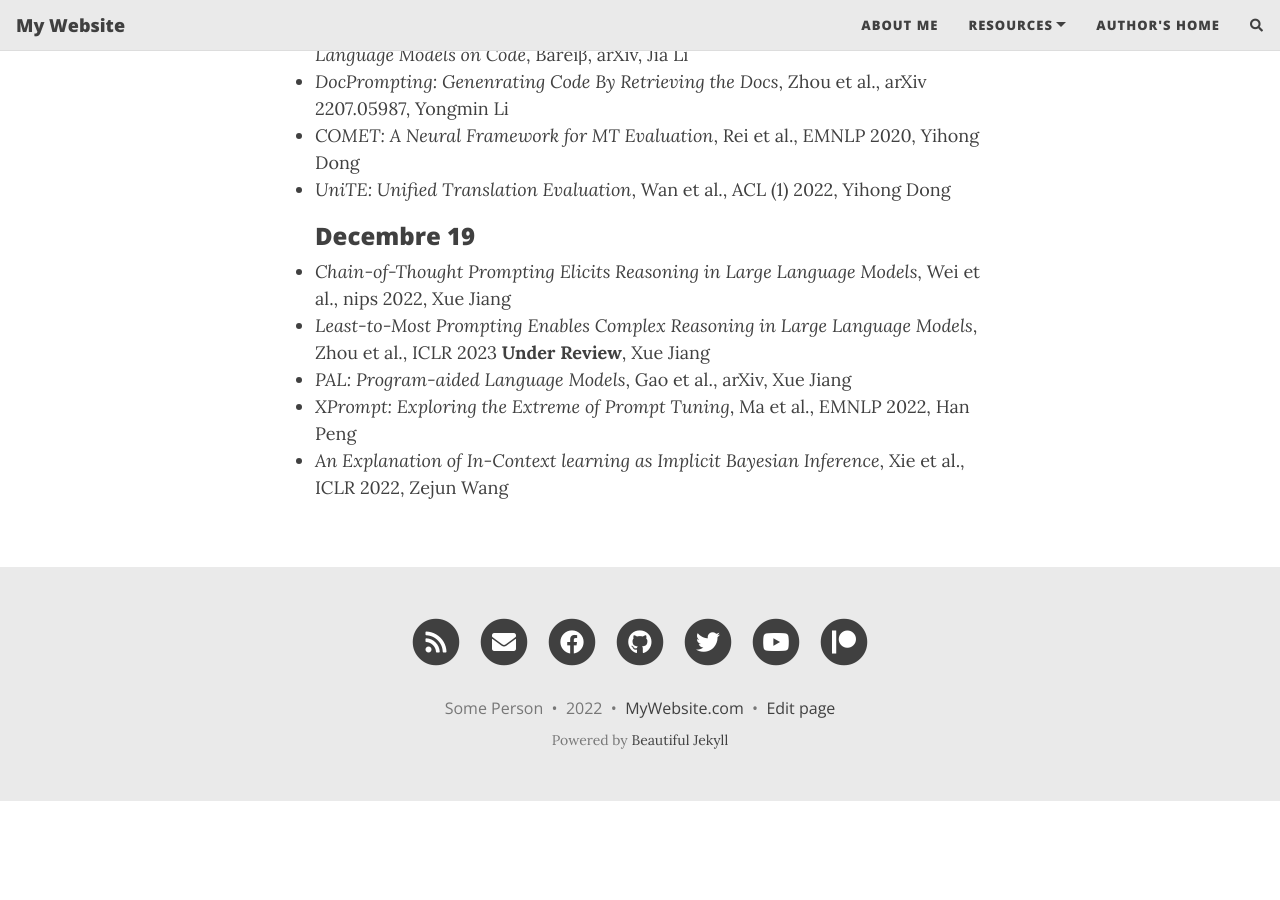
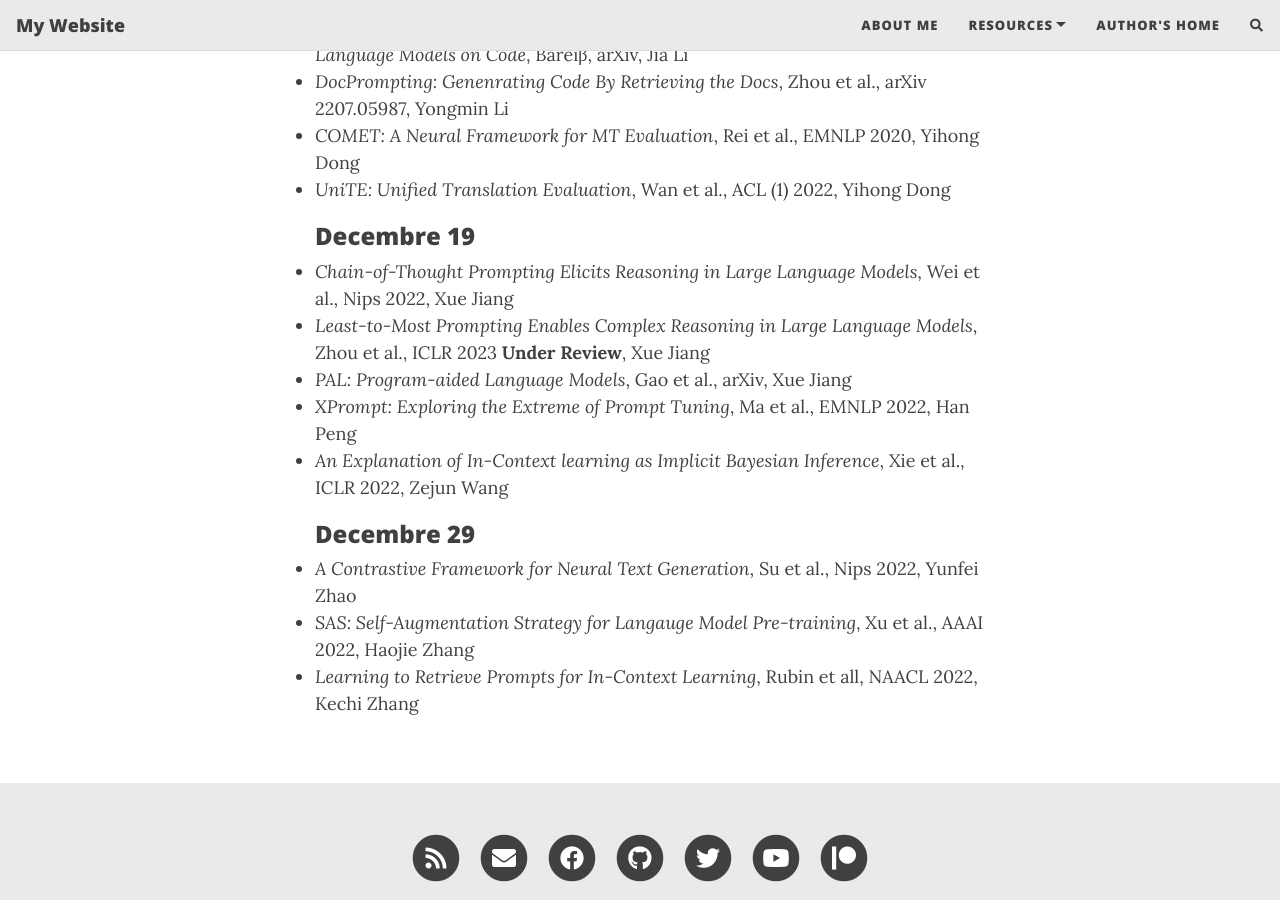
Before and after one commit to eecshope/LesPapiers, a Jekyll site: the page built from papiers.md, in a window 1280 px wide and 900 px high, scrolled down 4053 px. Built offline with Jekyll 4.4.1, drawn with Linux system fonts in a browser that asks for light colours; nearby versions of some CDN libraries; comment, search, counter and statistics services are not loaded; before the commit the page ends 4854 px from its top, so only the background shows below that.

Commit message:
Update papiers.md

```diff
--- a/papiers.md
+++ b/papiers.md
@@ -101,8 +101,12 @@ Ces sont les papiers de notre groupe. Lisez-les s'il vous plait!
 - *COMET: A Neural Framework for MT Evaluation*, Rei et al., EMNLP 2020, Yihong Dong
 - *UniTE: Unified Translation Evaluation*, Wan et al., ACL (1) 2022, Yihong Dong
 ### Decembre 19
-- *Chain-of-Thought Prompting Elicits Reasoning in Large Language Models*, Wei et al., nips 2022, Xue Jiang
+- *Chain-of-Thought Prompting Elicits Reasoning in Large Language Models*, Wei et al., Nips 2022, Xue Jiang
 - *Least-to-Most Prompting Enables Complex Reasoning in Large Language Models*, Zhou et al., ICLR 2023 **Under Review**, Xue Jiang
 - *PAL: Program-aided Language Models*, Gao et al., arXiv, Xue Jiang
 - *XPrompt: Exploring the Extreme of Prompt Tuning*, Ma et al., EMNLP 2022, Han Peng
 - *An Explanation of In-Context learning as Implicit Bayesian Inference*, Xie et al., ICLR 2022, Zejun Wang
+### Decembre 29
+- *A Contrastive Framework for Neural Text Generation*, Su et al., Nips 2022, Yunfei Zhao
+- *SAS: Self-Augmentation Strategy for Langauge Model Pre-training*, Xu et al., AAAI 2022, Haojie Zhang
+- *Learning to Retrieve Prompts for In-Context Learning*, Rubin et all, NAACL 2022, Kechi Zhang
```
